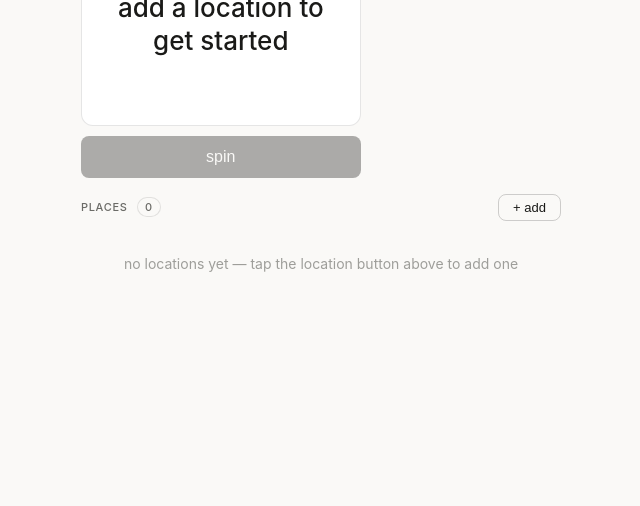
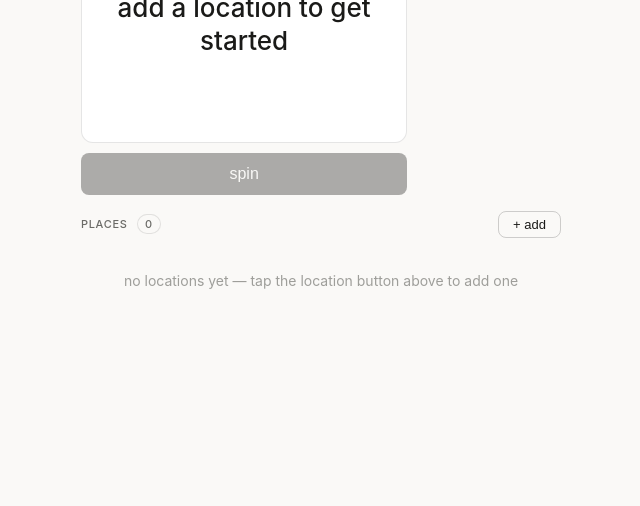
Before and after one commit to Moozz/lieblingsrestaurant, a plain HTML site: page index.html in a window 1280 px wide. Shown: the part 294-800 px from the top of the page, without its empty margins (319-959 px from the left). Drawn offline with Linux system fonts and the light colour scheme.

Commit message:
update style

```diff
--- a/style.css
+++ b/style.css
@@ -67,7 +67,7 @@
     .btn-location:hover { background: var(--border); }
 
     .spin-split { display: flex; align-items: flex-start; gap: 12px; margin-bottom: 1rem; }
-    .spin-left { flex: 3; min-width: 0; display: flex; flex-direction: column; gap: 10px; }
+    .spin-left { flex: 7; min-width: 0; display: flex; flex-direction: column; gap: 10px; }
 
     .spin-zone {
       background: var(--surface); border: 0.5px solid var(--border);
@@ -88,7 +88,12 @@
       display: flex; align-items: center; justify-content: center;
       overflow: hidden; word-break: break-word;
     }
-    .result-note { font-size: 13px; color: var(--text-secondary); margin-top: 6px; font-style: italic; }
+    .result-note {
+      font-size: 13px; color: var(--text-secondary); margin-top: 6px; font-style: italic;
+      line-height: 1.3; min-height: calc(1.3em * 1); width: 100%;
+      display: flex; align-items: center; justify-content: center;
+      overflow: hidden; text-overflow: ellipsis; white-space: nowrap;
+    }
 
     .btn-spin {
       width: 100%; padding: 12px; font-size: 16px; font-weight: 500;
@@ -100,7 +105,7 @@
     .btn-spin:disabled { opacity: 0.35; cursor: not-allowed; }
 
     .filters {
-      flex: 2; min-width: 0; overflow-y: auto;
+      flex: 3; min-width: 0; overflow-y: auto;
       display: flex; flex-direction: column;
       gap: 6px; padding-right: 2px;
     }
```
